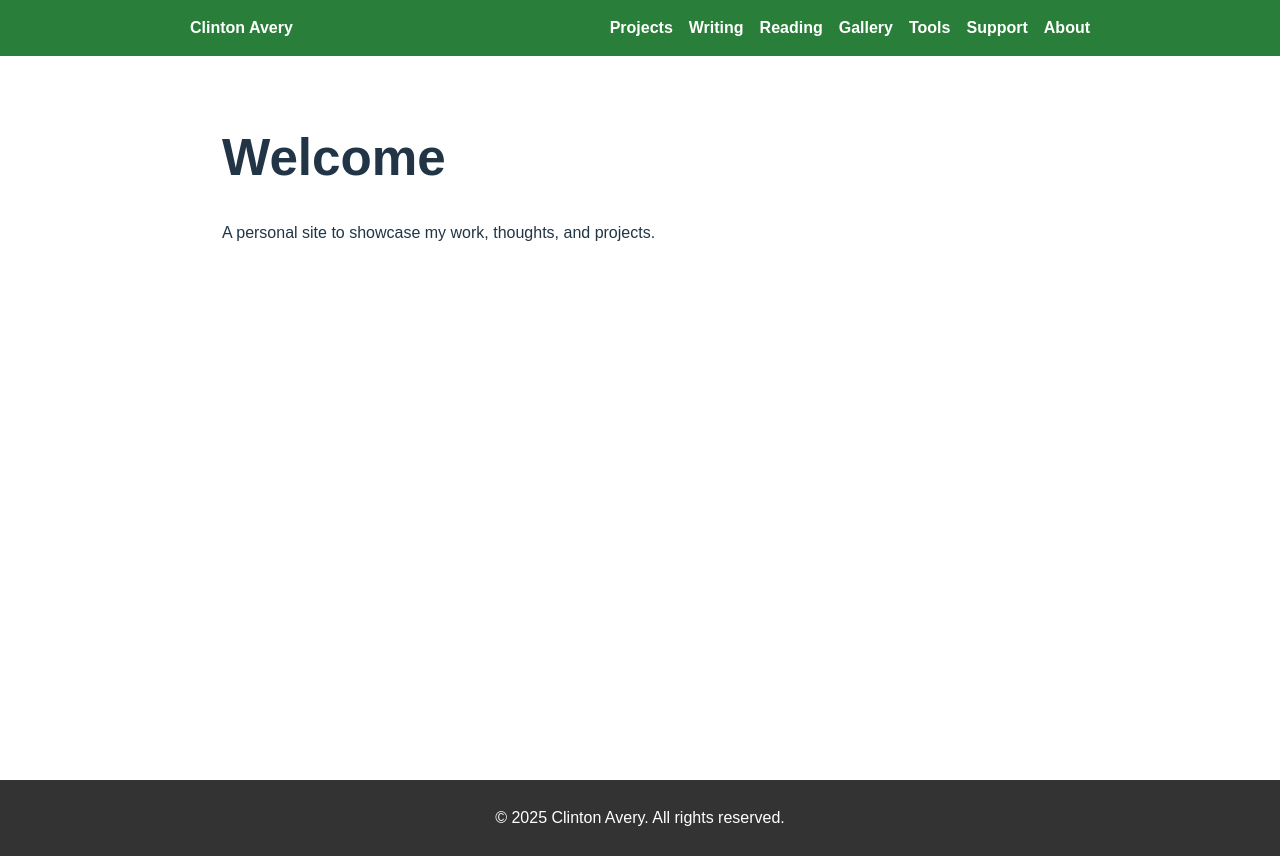
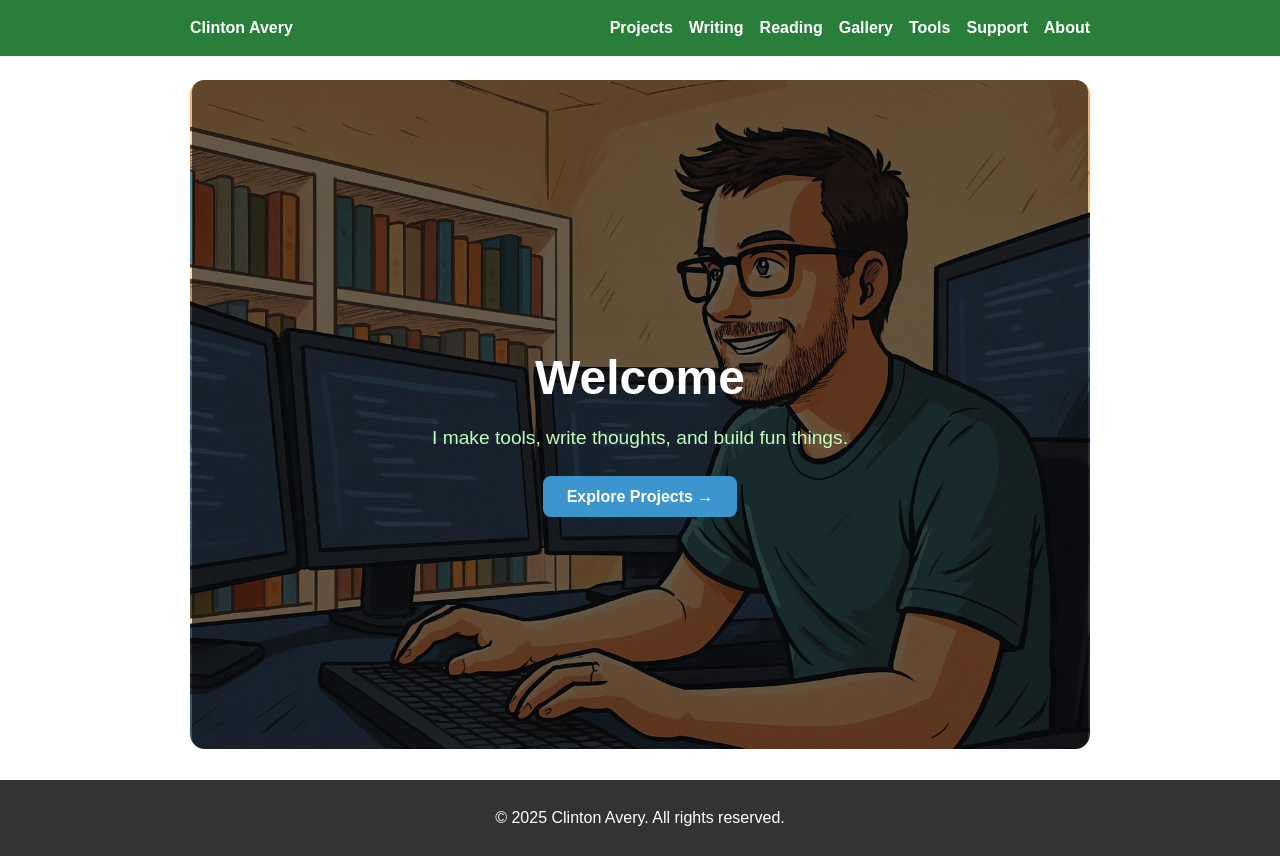
Before and after one commit to avEggHead/clintonjaverydotcom, a React (Vite) app in the folder clintonjavery/: page / in a window 1280 px wide. Built offline with nearby package versions, Linux system fonts and the light colour scheme.

Commit message:
adding image and size adjustments

```diff
--- a/clintonjavery/src/pages/Home.tsx
+++ b/clintonjavery/src/pages/Home.tsx
@@ -2,11 +2,16 @@ import styles from "../styles/layout.module.css";
 
 export default function Home() {
   return (
-    <div className={styles.pageContainer}>
-      <h1 className={styles.pageHeading}>Welcome</h1>
-      <p style={{ paddingRight: "2rem" }}>
-        A personal site to showcase my work, thoughts, and projects.
-      </p>
+    <div className={styles.heroContainer}>
+      <div className={styles.heroOverlay}>
+        <h1 className={styles.heroHeading}>Welcome</h1>
+        <p className={styles.heroSubtext}>
+          I make tools, write thoughts, and build fun things.
+        </p>
+        <a href="/projects" className={styles.heroButton}>
+          Explore Projects →
+        </a>
+      </div>
     </div>
   );
 }
--- a/clintonjavery/src/pages/Support.tsx
+++ b/clintonjavery/src/pages/Support.tsx
@@ -3,14 +3,14 @@ import styles from "../styles/layout.module.css";
 export default function Support() {
   return (
     <div className={styles.supportSection}>
-      <p style={{ paddingRight: "2rem", paddingLeft: "2rem"}}>If you like what I'm up to, please support me with a coffee ☕</p>
+      <p style={{ paddingRight: "2rem", paddingLeft: "2rem"}}>No ads, no paywalls.  Just the honor system.  Support what you value, and help keep this site going.</p>
       <a
         href="https://venmo.com/u/clintonjavery"
         target="_blank"
         rel="noopener noreferrer"
         className={styles.venmoButton}
       >
-        Buy Me a Coffee on Venmo
+        Support on Venmo
       </a>
 
       <div className={styles.qrContainer}>
--- a/clintonjavery/src/styles/layout.module.css
+++ b/clintonjavery/src/styles/layout.module.css
@@ -3,12 +3,14 @@
   flex-direction: column;
   min-height: 100vh;
   width: 100%;
+  margin: 0 auto;
+
 }
 
 .pageContainer {
   max-width: 900px; /* Centered layout on larger screens */
   margin: 0 auto;
-  padding: 1rem clamp(1rem, 5vw, 2rem); /* Responsive horizontal padding */
+  padding: 1.5rem clamp(3rem, 5vw, 2rem); /* Responsive horizontal padding */
   box-sizing: border-box;
   width: 100%;
 }
@@ -20,6 +22,7 @@
   margin: 0 auto;
   max-width: 900px;
   overflow-x: hidden;
+
 }
 
 
@@ -127,6 +130,8 @@
 .supportSection {
   text-align: center;
   margin-top: 3rem;
+  padding: 0 20px;
+  padding-right: 3.5rem;
 }
 
 .venmoButton {
@@ -196,3 +201,61 @@
 .toolButton:hover {
   background-color: #287bb5;
 }
+
+
+.heroContainer {
+  background-image: url("/assets/bg-space.jpg"); /* or use Unsplash */
+  background-size: cover;
+  background-position: center;
+  height: 100%;
+  position: relative;
+  display: flex;
+  align-items: center;
+  justify-content: center;
+  border-radius: 15px;
+}
+
+.heroOverlay {
+  background: rgba(0, 0, 0, 0.6); /* dark overlay for contrast */
+  padding: 15rem;
+  border-radius: 12px;
+  text-align: center;
+  animation: fadeIn 1.2s ease-in-out;
+}
+
+.heroHeading {
+  font-size: 3rem;
+  color: white;
+  margin-bottom: 1rem;
+}
+
+.heroSubtext {
+  font-size: 1.2rem;
+  color: #c0ffc0;
+  margin-bottom: 2rem;
+}
+
+.heroButton {
+  background-color: #3d95ce;
+  color: white;
+  padding: 0.75rem 1.5rem;
+  border-radius: 8px;
+  text-decoration: none;
+  font-weight: bold;
+  transition: background-color 0.3s;
+}
+
+.heroButton:hover {
+  background-color: #287bb5;
+}
+
+@keyframes fadeIn {
+  from {
+    opacity: 0;
+    transform: translateY(15px);
+  }
+  to {
+    opacity: 1;
+    transform: translateY(0);
+  }
+}
```
Also changed, not shown: clintonjavery/public/assets/bg-space.jpg (added).
